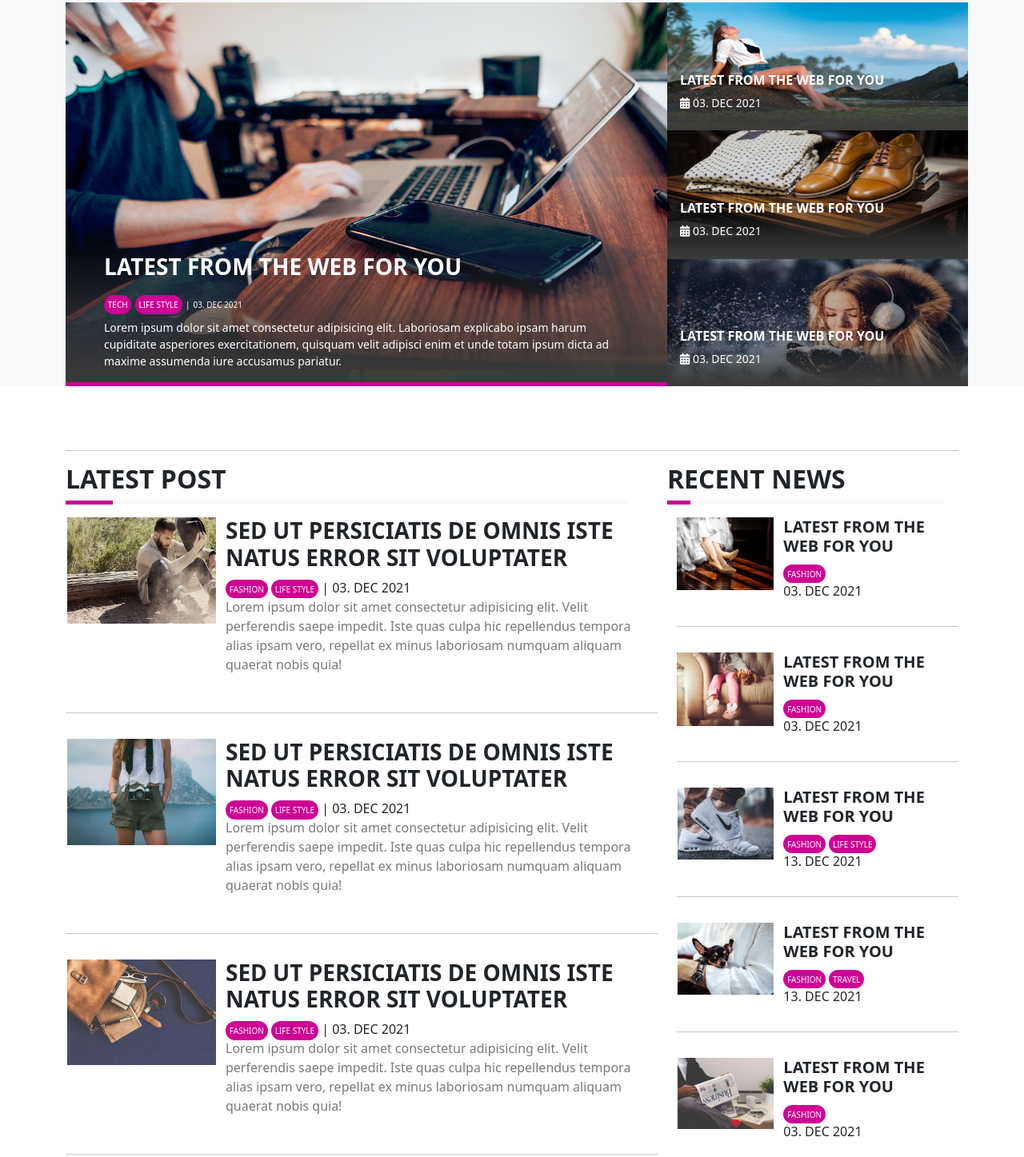
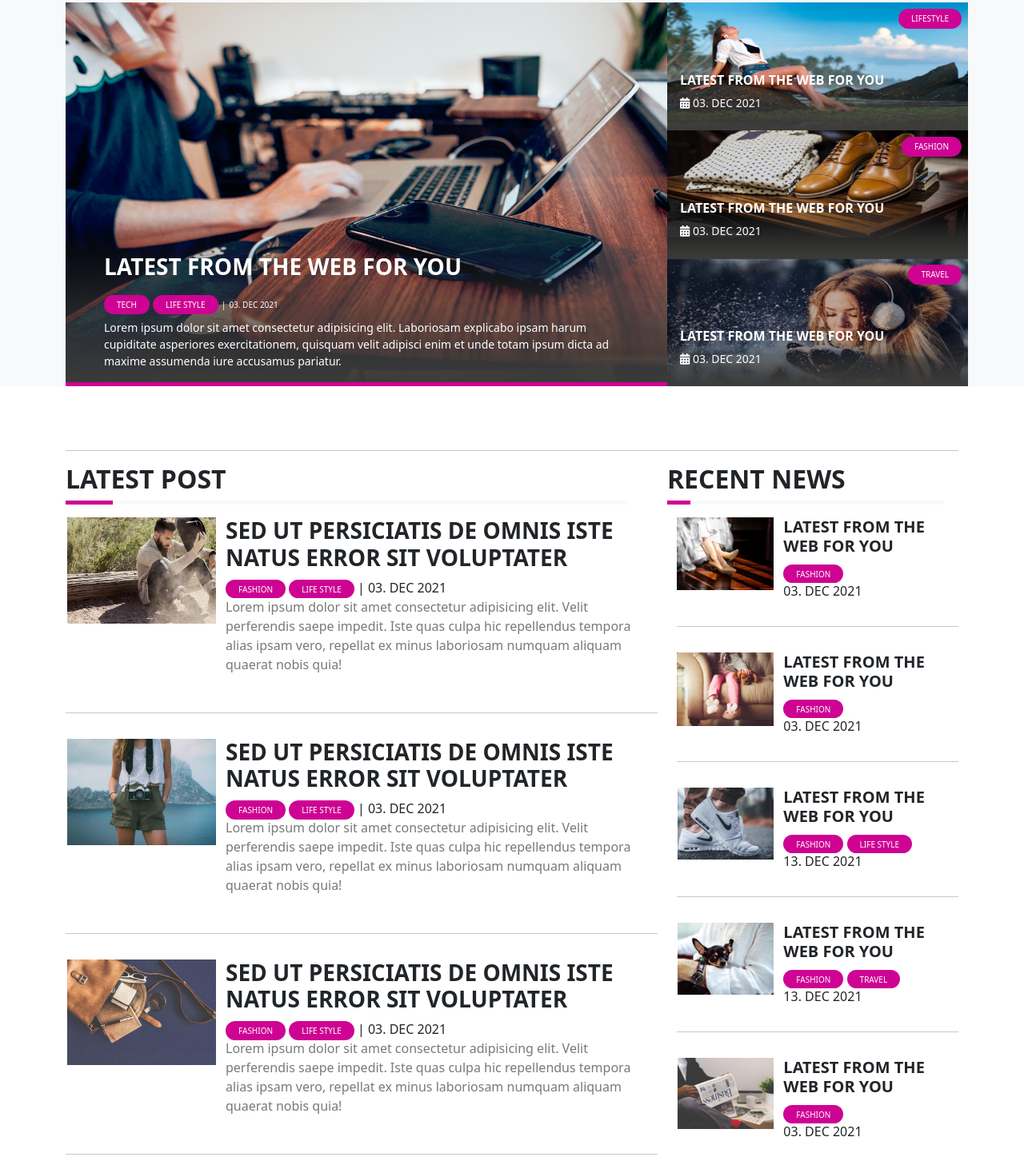
Before and after one commit to chammyae24/daily-news, a plain HTML site: page index.html in a window 1280 px wide. Shown: the part 173-1620 px from the top of the page at 80% size. Drawn offline with nearby package versions, Linux system fonts and the light colour scheme.

Commit message:
Add files via upload

```diff
--- a/index.html
+++ b/index.html
@@ -109,8 +109,8 @@
                 <div class="img-text">
                   <h3 class="px-5">LATEST FROM THE WEB FOR YOU</h3>
                   <div class="px-5 py-2">
-                    <span class="cate">TECH</span>
-                    <span class="cate">LIFE STYLE</span>
+                    <span class="cate px-3">TECH</span>
+                    <span class="cate px-3">LIFE STYLE</span>
                     <span>|</span>
                     <span>03. DEC 2021</span>
                   </div>
@@ -127,6 +127,7 @@
             <div class="col-md-4 px-0 img-cover-main">
               <div class="img-cover-side">
                 <img src="./img/img_09.png" alt="" class="img-cover" />
+                <span class="cate img-cate px-3">LIFESTYLE</span>
                 <div class="img-text px-3 pb-2">
                   <h6>LATEST FROM THE WEB FOR YOU</h6>
                   <p><i class="fas fa-calendar-alt"></i> 03. DEC 2021</p>
@@ -134,6 +135,7 @@
               </div>
               <div class="img-cover-side">
                 <img src="./img/img_14.png" alt="" class="img-cover" />
+                <span class="cate img-cate px-3">FASHION</span>
                 <div class="img-text px-3 pb-2">
                   <h6>LATEST FROM THE WEB FOR YOU</h6>
                   <p><i class="fas fa-calendar-alt"></i> 03. DEC 2021</p>
@@ -141,6 +143,7 @@
               </div>
               <div class="img-cover-side">
                 <img src="./img/img_16.png" alt="" class="img-cover" />
+                <span class="cate img-cate px-3">TRAVEL</span>
                 <div class="img-text px-3 pb-2">
                   <h6>LATEST FROM THE WEB FOR YOU</h6>
                   <p><i class="fas fa-calendar-alt"></i> 03. DEC 2021</p>
@@ -171,8 +174,8 @@
                       VOLUPTATER
                     </h3>
                     <div>
-                      <span class="cate">FASHION</span>
-                      <span class="cate">LIFE STYLE</span>
+                      <span class="cate px-3">FASHION</span>
+                      <span class="cate px-3">LIFE STYLE</span>
                       <span>|</span>
                       <span>03. DEC 2021</span>
                     </div>
@@ -196,8 +199,8 @@
                       VOLUPTATER
                     </h3>
                     <div>
-                      <span class="cate">FASHION</span>
-                      <span class="cate">LIFE STYLE</span>
+                      <span class="cate px-3">FASHION</span>
+                      <span class="cate px-3">LIFE STYLE</span>
                       <span>|</span>
                       <span>03. DEC 2021</span>
                     </div>
@@ -221,8 +224,8 @@
                       VOLUPTATER
                     </h3>
                     <div>
-                      <span class="cate">FASHION</span>
-                      <span class="cate">LIFE STYLE</span>
+                      <span class="cate px-3">FASHION</span>
+                      <span class="cate px-3">LIFE STYLE</span>
                       <span>|</span>
                       <span>03. DEC 2021</span>
                     </div>
@@ -246,8 +249,8 @@
                       VOLUPTATER
                     </h3>
                     <div>
-                      <span class="cate">FASHION</span>
-                      <span class="cate">LIFE STYLE</span>
+                      <span class="cate px-3">FASHION</span>
+                      <span class="cate px-3">LIFE STYLE</span>
                       <span>|</span>
                       <span>03. DEC 2021</span>
                     </div>
@@ -271,8 +274,8 @@
                       VOLUPTATER
                     </h3>
                     <div>
-                      <span class="cate">FASHION</span>
-                      <span class="cate">LIFE STYLE</span>
+                      <span class="cate px-3">FASHION</span>
+                      <span class="cate px-3">LIFE STYLE</span>
                       <span>|</span>
                       <span>03. DEC 2021</span>
                     </div>
@@ -296,8 +299,8 @@
                       VOLUPTATER
                     </h3>
                     <div>
-                      <span class="cate">FASHION</span>
-                      <span class="cate">LIFE STYLE</span>
+                      <span class="cate px-3">FASHION</span>
+                      <span class="cate px-3">LIFE STYLE</span>
                       <span>|</span>
                       <span>03. DEC 2021</span>
                     </div>
@@ -329,7 +332,7 @@
                           LATEST FROM THE WEB FOR YOU
                         </h5>
                         <div>
-                          <span class="cate">FASHION</span>
+                          <span class="cate px-3">FASHION</span>
                           <br />
                           <span>03. DEC 2021</span>
                         </div>
@@ -346,7 +349,7 @@
                           LATEST FROM THE WEB FOR YOU
                         </h5>
                         <div>
-                          <span class="cate">FASHION</span>
+                          <span class="cate px-3">FASHION</span>
                           <br />
                           <span>03. DEC 2021</span>
                         </div>
@@ -365,8 +368,8 @@
                           LATEST FROM THE WEB FOR YOU
                         </h5>
                         <div>
-                          <span class="cate">FASHION</span>
-                          <span class="cate">LIFE STYLE</span>
+                          <span class="cate px-3">FASHION</span>
+                          <span class="cate px-3">LIFE STYLE</span>
                           <br />
                           <span>13. DEC 2021</span>
                         </div>
@@ -383,8 +386,8 @@
                           LATEST FROM THE WEB FOR YOU
                         </h5>
                         <div>
-                          <span class="cate">FASHION</span>
-                          <span class="cate">TRAVEL</span>
+                          <span class="cate px-3">FASHION</span>
+                          <span class="cate px-3">TRAVEL</span>
                           <br />
                           <span>13. DEC 2021</span>
                         </div>
@@ -403,7 +406,7 @@
                           LATEST FROM THE WEB FOR YOU
                         </h5>
                         <div>
-                          <span class="cate">FASHION</span>
+                          <span class="cate px-3">FASHION</span>
                           <br />
                           <span>03. DEC 2021</span>
                         </div>
@@ -432,8 +435,8 @@
                       <div>
                         <p class="span">
                           <span>
-                            <span class="cate">FASHION</span>
-                            <span class="cate">LIFE STYLE</span>
+                            <span class="cate px-3">FASHION</span>
+                            <span class="cate px-3">LIFE STYLE</span>
                           </span>
                           <span>03. JUN 2019</span>
                         </p>
@@ -485,8 +488,8 @@
                       <div class="d-flex justify-content-between">
                         <span>03. DEC 2021</span>
                         <span>
-                          <span class="cate">FASHION</span>
-                          <span class="cate">LIFE STYLE</span>
+                          <span class="cate px-3">FASHION</span>
+                          <span class="cate px-3">LIFE STYLE</span>
                         </span>
                       </div>
                     </div>
@@ -504,8 +507,8 @@
                       <div class="d-flex justify-content-between">
                         <span>03. DEC 2021</span>
                         <span>
-                          <span class="cate">FASHION</span>
-                          <span class="cate">LIFE STYLE</span>
+                          <span class="cate px-3">FASHION</span>
+                          <span class="cate px-3">LIFE STYLE</span>
                         </span>
                       </div>
                     </div>
@@ -523,8 +526,8 @@
                       <div class="d-flex justify-content-between">
                         <span>03. DEC 2021</span>
                         <span>
-                          <span class="cate">FASHION</span>
-                          <span class="cate">LIFE STYLE</span>
+                          <span class="cate px-3">FASHION</span>
+                          <span class="cate px-3">LIFE STYLE</span>
                         </span>
                       </div>
                     </div>
@@ -574,8 +577,8 @@
                         <div class="d-flex justify-content-between">
                           <span>03. DEC 2021</span>
                           <span>
-                            <span class="cate">FASHION</span>
-                            <span class="cate">LIFE STYLE</span>
+                            <span class="cate px-3">FASHION</span>
+                            <span class="cate px-3">LIFE STYLE</span>
                           </span>
                         </div>
                       </div>
@@ -595,8 +598,8 @@
                         <div class="d-flex justify-content-between">
                           <span>03. DEC 2021</span>
                           <span>
-                            <span class="cate">FASHION</span>
-                            <span class="cate">LIFE STYLE</span>
+                            <span class="cate px-3">FASHION</span>
+                            <span class="cate px-3">LIFE STYLE</span>
                           </span>
                         </div>
                       </div>
@@ -616,8 +619,8 @@
                         <div class="d-flex justify-content-between">
                           <span>03. DEC 2021</span>
                           <span>
-                            <span class="cate">FASHION</span>
-                            <span class="cate">LIFE STYLE</span>
+                            <span class="cate px-3">FASHION</span>
+                            <span class="cate px-3">LIFE STYLE</span>
                           </span>
                         </div>
                       </div>
@@ -746,7 +749,7 @@
                     LATEST FROM THE WEB FOR YOU
                   </h5>
                   <div>
-                    <span class="cate">FASHION</span>
+                    <span class="cate px-3">FASHION</span>
                     <br />
                     <span class="text-white">03. DEC 2021</span>
                   </div>
@@ -783,7 +786,7 @@
                     LATEST FROM THE WEB FOR YOU
                   </h5>
                   <div>
-                    <span class="cate">FASHION</span>
+                    <span class="cate px-3">FASHION</span>
                     <br />
                     <span class="text-white">03. DEC 2021</span>
                   </div>
@@ -820,7 +823,7 @@
                     LATEST FROM THE WEB FOR YOU
                   </h5>
                   <div>
-                    <span class="cate">FASHION</span>
+                    <span class="cate px-3">FASHION</span>
                     <br />
                     <span class="text-white">03. DEC 2021</span>
                   </div>
```
